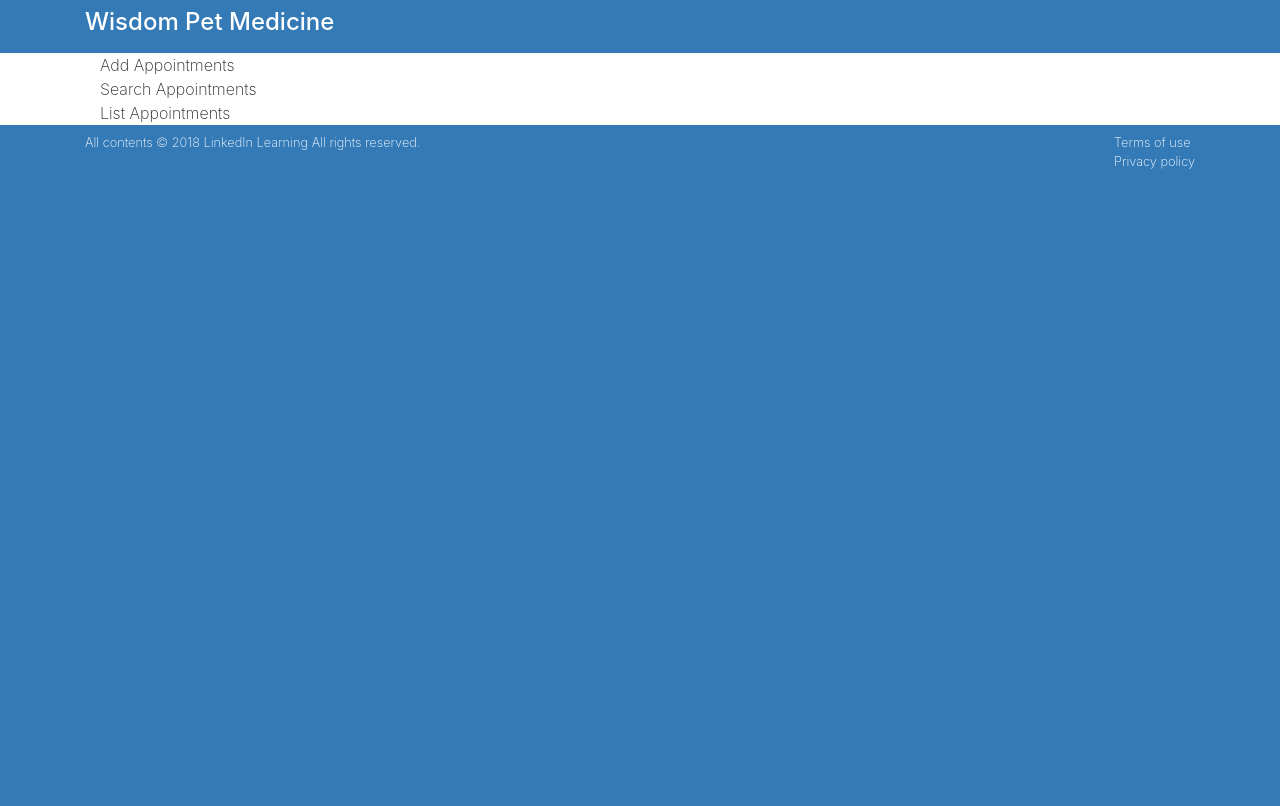
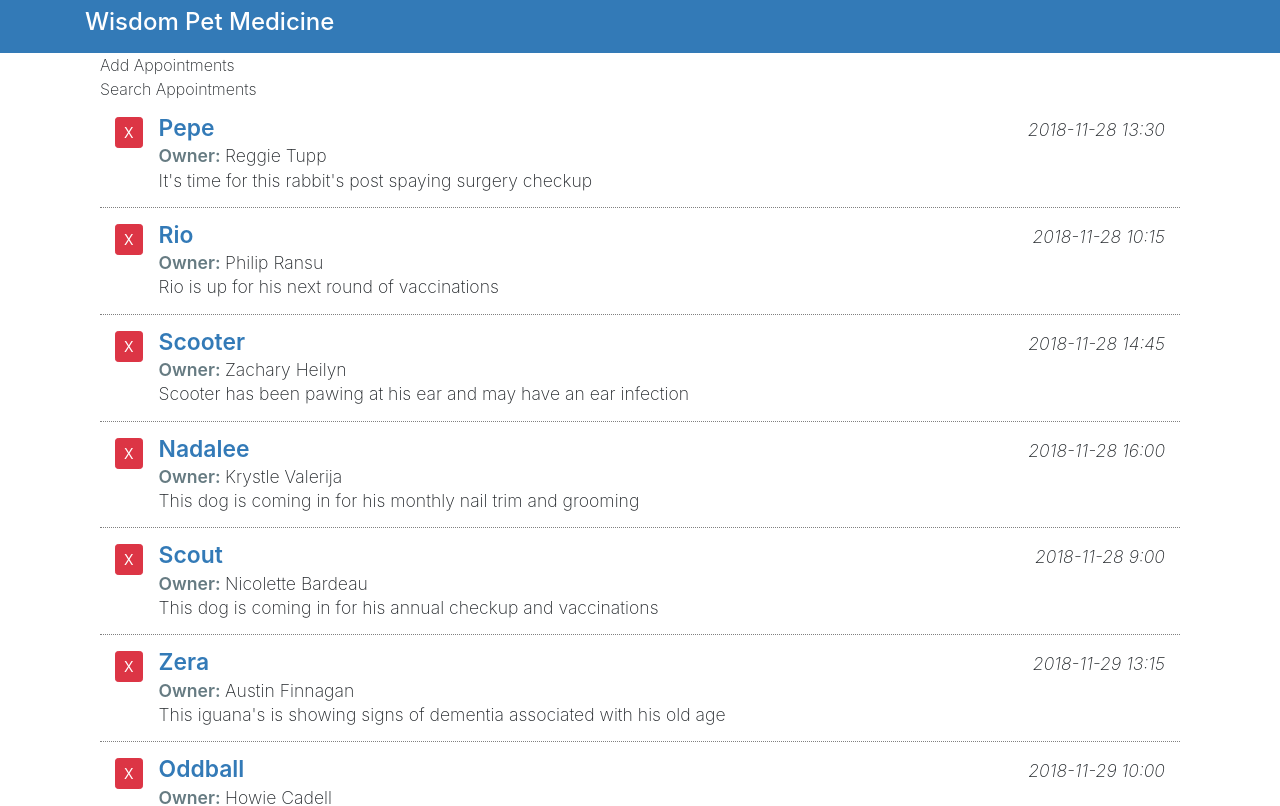
Before and after one commit to jazairi/react-interface, a React (Create React App) app: page / in a window 1280 px wide. Shown: the top 806 px of the page. Built offline with nearby package versions, Linux system fonts and the light colour scheme.

Commit message:
Implement ListAppointments

```diff
--- a/src/components/App.js
+++ b/src/components/App.js
@@ -36,7 +36,7 @@
               <div className="container">
                 <AddAppointments />
                 <SearchAppointments />
-                <ListAppointments />
+                <ListAppointments appointments={this.state.myAppointments} />
               </div>
             </div>
           </div>
--- a/src/components/ListAppointments.js
+++ b/src/components/ListAppointments.js
@@ -2,7 +2,30 @@
 
 class ListAppointments extends Component {
   render() {
-    return <div>List Appointments</div>;
+    return (
+      <div className="appointment-list item-list mb-3">
+        {this.props.appointments.map((item) => (
+          <div className="pet-item col media py-3">
+            <div className="mr-3">
+              <button className="pet-delete btn btn-sm btn-danger">X</button>
+            </div>
+
+            <div className="pet-info media-body">
+              <div className="pet-head d-flex">
+                <span className="pet-name">{item.petName}</span>
+                <span className="apt-date ml-auto">{item.aptDate}</span>
+              </div>
+
+              <div className="owner-name">
+                <span className="label-item">Owner: </span>
+                <span>{item.ownerName}</span>
+              </div>
+              <div className="apt-notes">{item.aptNotes}</div>
+            </div>
+          </div>
+        ))}
+      </div>
+    );
   }
 }
 
--- a/src/css/App.css
+++ b/src/css/App.css
@@ -1,38 +1,45 @@
-.App {
-  text-align: center;
+.add-appointment .card-body {
+  display: none;
 }
 
-.App-logo {
-  height: 40vmin;
-  pointer-events: none;
+.apt-addheading {
+  cursor: pointer;
+  user-select: none;
 }
 
-@media (prefers-reduced-motion: no-preference) {
-  .App-logo {
-    animation: App-logo-spin infinite 20s linear;
-  }
+.appointment-list {
+  font-size: 1.1em;
 }
 
-.App-header {
-  background-color: #282c34;
-  min-height: 100vh;
-  display: flex;
-  flex-direction: column;
-  align-items: center;
-  justify-content: center;
-  font-size: calc(10px + 2vmin);
-  color: white;
+.appointment-list .pet-item {
+  border-bottom: 1px dotted gray;
 }
 
-.App-link {
-  color: #61dafb;
+.appointment-list .pet-item:last-child {
+  border-bottom: none;
 }
 
-@keyframes App-logo-spin {
-  from {
-    transform: rotate(0deg);
-  }
-  to {
-    transform: rotate(360deg);
-  }
+.appointment-list .pet-name {
+  font-weight: 600;
+  color: #337ab7;
+  font-size: 1.3em;
+  line-height: 100%;
 }
+
+.appointment-list .label-item {
+  font-weight: 600;
+  color: #667b82;
+}
+
+.appointment-list .apt-date {
+  font-style: italic;
+}
+
+.appointment-list .apt-notes {
+  line-height: 120%;
+}
+
+.dropdown-item.active,
+.dropdown-item:active {
+  background-color: #a9aeb2;
+}
```
